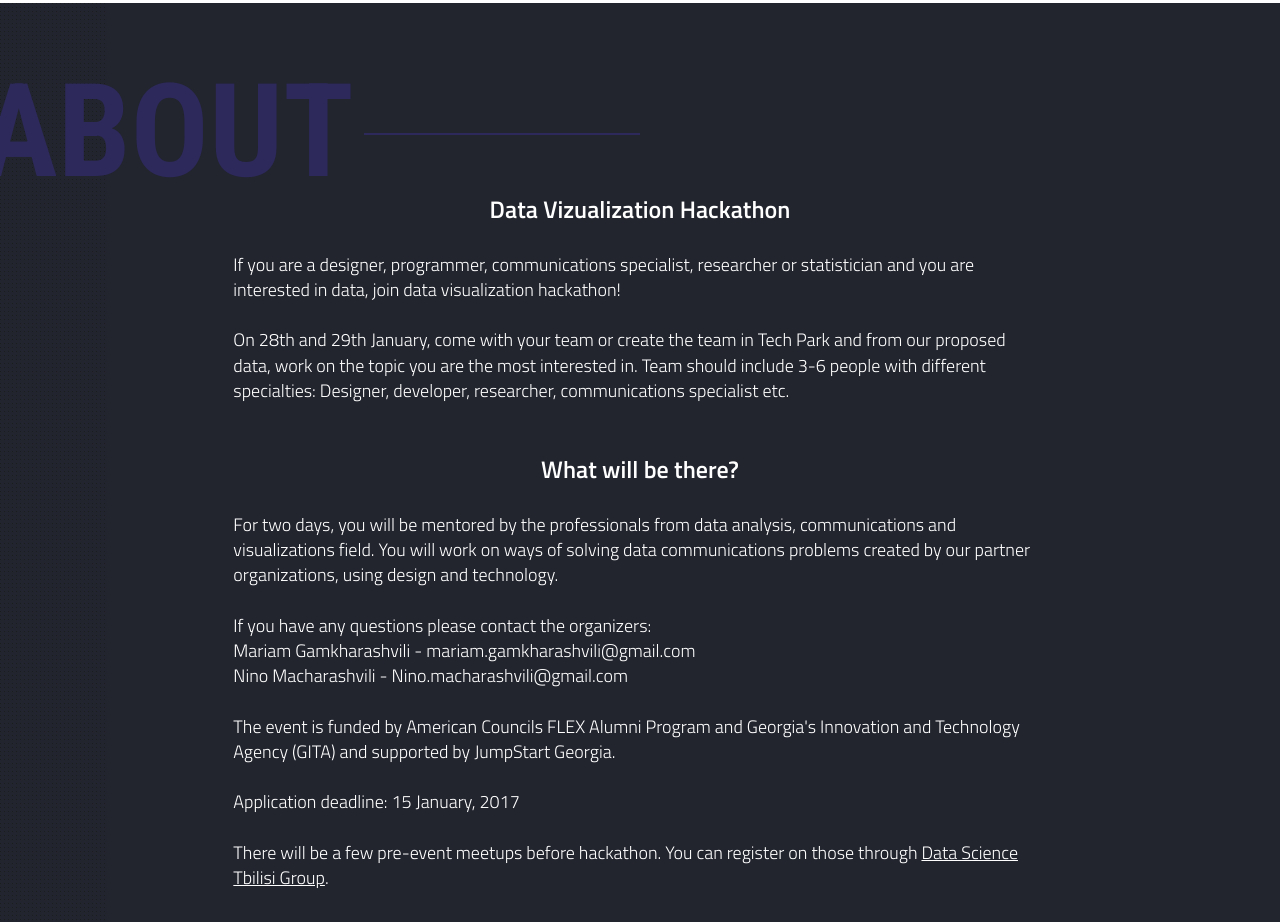
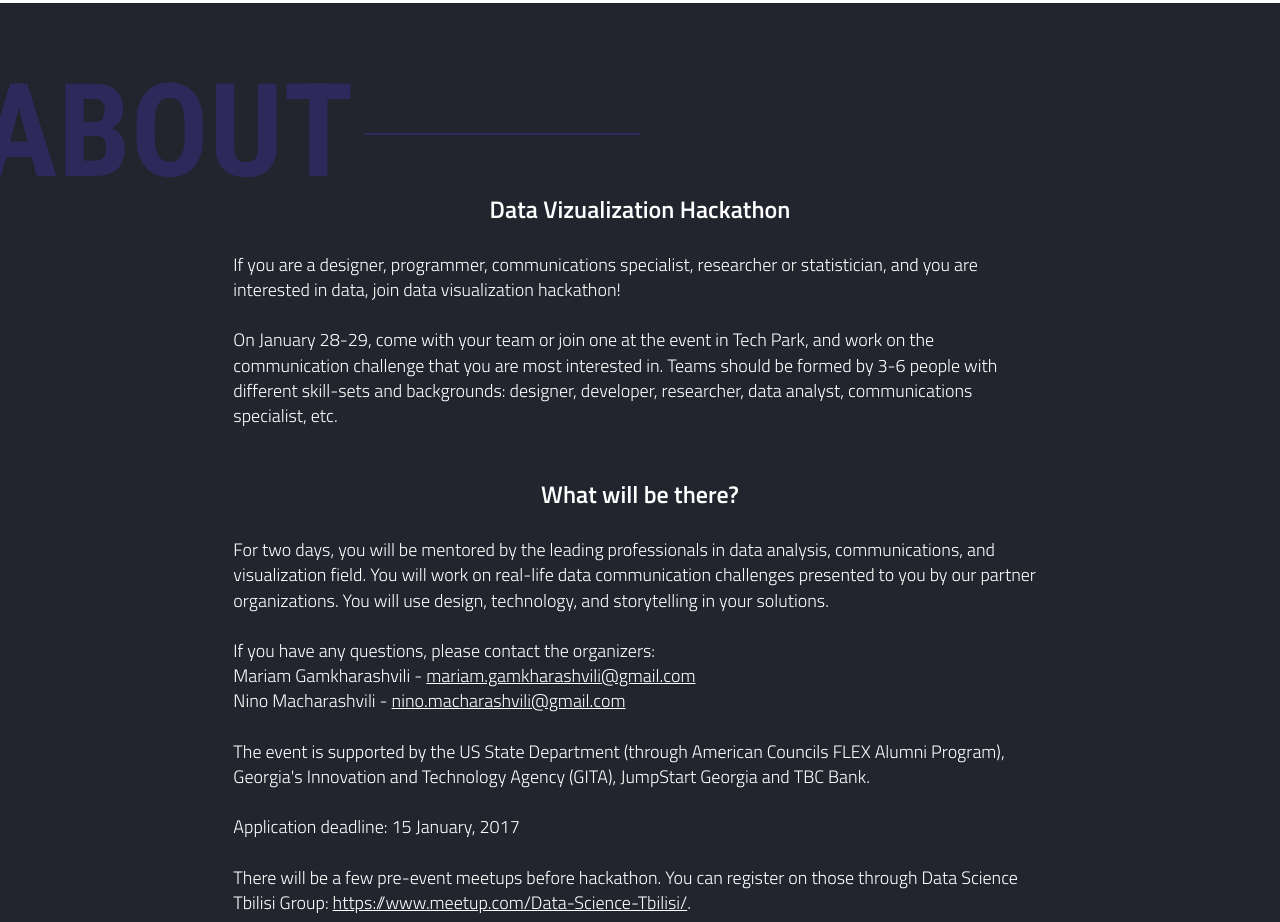
Before and after one commit to vizhack/vizhack, a plain HTML site: page index.html in a window 1280 px wide. Shown: the part 797-1719 px from the top of the page. Drawn offline with nearby package versions, Linux system fonts and the light colour scheme; a web font is replaced by a local one.

Commit message:
about text updated

```diff
--- a/index.html
+++ b/index.html
@@ -189,12 +189,12 @@
                             <span class="en">
                                 <br>
 
-                                If you are a designer, programmer, communications specialist, researcher or statistician and you are interested in data, join data visualization hackathon!
+                                If you are a designer, programmer, communications specialist, researcher or statistician, and you are interested in data, join data visualization hackathon!
 
                                 <br>
                                 <br>
 
-                                On 28th and 29th January, come with your team or create the team in Tech Park and from our proposed data, work on the topic you are the most interested in. Team should include 3-6 people with different specialties:  Designer, developer, researcher, communications specialist etc.
+                                On January 28-29, come with your team or join one at the event in Tech Park, and work on the communication challenge that you are most interested in. Teams should be formed by 3-6 people with different skill-sets and backgrounds: designer, developer, researcher, data analyst, communications specialist, etc.
 
                                 <br>
                                 <br>
@@ -208,7 +208,8 @@
                                 <br>
                                 <br>
 
-                                28 და 29 იანვარს ტექნოპარკში მოდით თქვენს გუნდთან ერთად ან ადგილზევე შექმენით გუნდი და იმუშავეთ ჩვენ მიერ შემოთავაზებული მონაცემებიდან თქვენთვის საინტერესო თემაზე. გუნდში უნდა იყოს სხვადასხვა სპეციალობის 3-6 ადამიანი: დიზაინერი, დეველოპერი, მკვლევარი, კომუნიკაციის სპეციალისტი და ა.შ.
+                                28 და 29 იანვარს ტექნოპარკში მოდით თქვენს გუნდთან ერთად ან ადგილზევე შექმენით გუნდი და იმუშავეთ ჩვენ მიერ შემოთავაზებული მონაცემებიდან თქვენთვის საინტერესო თემაზე. გუნდში უნდა იყოს სხვადასხვა სპეციალობის 3-6 ადამიანი: დიზაინერი, დეველოპერი, მონაცემების ანალიზისა და კომუნიკაციის სპეციალისტი, ა.შ.
+
 
                                 <br>
                                 <br>
@@ -223,19 +224,19 @@
                             <span class="en">
                                 <br>
 
-                                For two days, you will be mentored by the professionals from data analysis, communications and visualizations field. You will work on ways of solving data communications problems created by our partner organizations, using design and technology.
+                                For two days, you will be mentored by the leading professionals in data analysis, communications, and visualization field. You will work on real-life data communication challenges presented to you by our partner organizations. You will use design, technology, and storytelling in your solutions.
 
                                 <br>
                                 <br>
 
-                                If you have any questions please contact the organizers: <br>
-                                Mariam Gamkharashvili - mariam.gamkharashvili@gmail.com <br>
-                                Nino Macharashvili - Nino.macharashvili@gmail.com
+                                If you have any questions, please contact the organizers: <br>
+                                Mariam Gamkharashvili - <a href="mailto:mariam.gamkharashvili@gmail.com">mariam.gamkharashvili@gmail.com</a><br>
+                                Nino Macharashvili - <a href="mailto:nino.macharashvili@gmail.com">nino.macharashvili@gmail.com</a>
 
                                 <br>
                                 <br>
 
-                                The event is funded by American Councils FLEX Alumni Program and Georgia's Innovation and Technology Agency (GITA) and supported by JumpStart Georgia.
+                                The event is supported by the US State Department (through American Councils FLEX Alumni Program), Georgia's Innovation and Technology Agency (GITA), JumpStart Georgia and TBC Bank.
 
                                 <br>
                                 <br>
@@ -245,7 +246,7 @@
                                 <br>
                                 <br>
 
-                                There will be a few pre-event meetups before hackathon. You can register on those through <a href="https://www.meetup.com/Data-Science-Tbilisi/">Data Science Tbilisi Group</a>.
+                                There will be a few pre-event meetups before hackathon. You can register on those through Data Science Tbilisi Group: <a href="https://www.meetup.com/Data-Science-Tbilisi/">https://www.meetup.com/Data-Science-Tbilisi/</a>.
 
                             </span>
                             <span class="ka">
@@ -257,13 +258,12 @@
                                 <br>
 
                                 კითხების შემთხვევაში დაუკავშირდით ორგანიზატორებს: <br>
-                                მარიამ გამხარაშვილი - mariam.gamkharashvili@gmail.com <br>
-                                ნინო მაჭარაშვილი - nino.macharashvili@gmail.com
-
+                                მარიამ გამხარაშვილი - <a href="mailto:mariam.gamkharashvili@gmail.com">mariam.gamkharashvili@gmail.com</a><br>
+                                ნინო მაჭარაშვილი - <a href="mailto:nino.macharashvili@gmail.com">nino.macharashvili@gmail.com</a>
                                 <br>
                                 <br>
 
-                                ღონისძიება ეწყობა ამერიკული საბჭოების FLEX-ის კურსდამთავრებულთა პროგრამისა და საქართველოს ინოვაციებისა და ტექნოლოგიების სააგენტოს დაფინანსებითა და „ჯამპსტარტ ჯორჯიას“ მხარდაჭერით.
+                                ღონისძიება ეწყობა აშშ სახელმწიფო დეპარტამენტის (ამერიკული საბჭოების FLEX-ის კურსდამთავრებულთა პროგრამის), საქართველოს ინოვაციებისა და ტექნოლოგიების სააგენტოს, ჯამპსტარტ ჯორჯიას და თი-ბი-სი ბანკის მხარდაჭერით.
 
                                 <br>
                                 <br>
@@ -273,7 +273,8 @@
                                 <br>
                                 <br>
 
-                                ჰაკათონის ჩატარებამდე დაგეგმილია რამდენიმე მოსამზადებელი შეხვედრის ორგანიზება. მითაფების შესახებ ინფორმაცია შეგიძლიათ მიიღოთ Data Science Tbilisi Group-ის <a href="https://www.meetup.com/Data-Science-Tbilisi/">გვერდიდან</a>.
+                                ჰაკათონის ჩატარებამდე დაგეგმილია რამდენიმე მოსამზადებელი შეხვედრის ორგანიზება. მითაფების შესახებ ინფორმაცია შეგიძლიათ მიიღოთ Data Science Tbilisi Group-ის გვერდიდან: <a href="https://www.meetup.com/Data-Science-Tbilisi/">https://www.meetup.com/Data-Science-Tbilisi/</a>.
+
                             </span>
 
 
```
